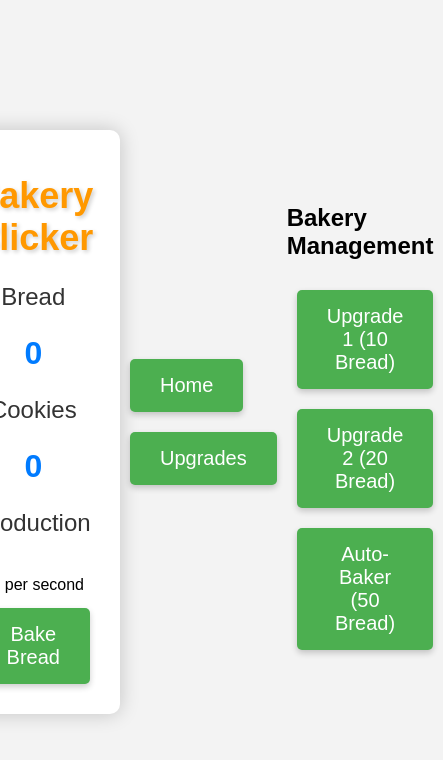
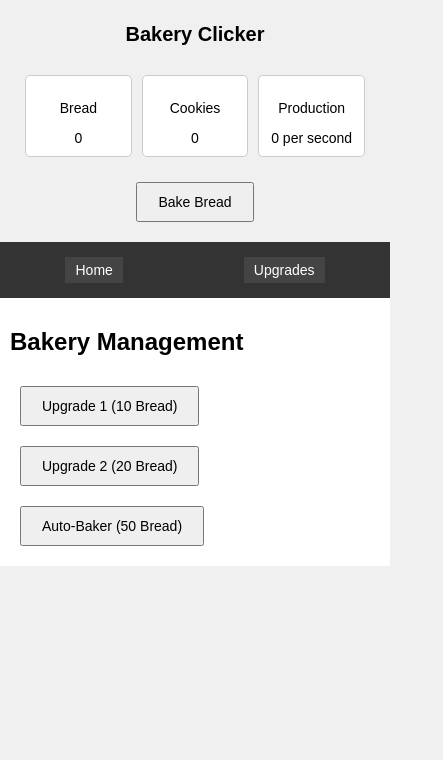
Before and after one commit to largefort/Bakeryclicker, a plain HTML site: page index.html in a window 390 px wide. Shown: the whole page, 443 px wide, since content can reach past the window. Drawn offline with Linux system fonts and the light colour scheme.

Commit message:
Update styles.css

```diff
--- a/styles.css
+++ b/styles.css
@@ -1,87 +1,106 @@
+/* Reset default margin and padding */
 body {
-    font-family: 'Arial', sans-serif;
-    background-color: #f3f3f3;
+    font-family: Arial, sans-serif;
     margin: 0;
     padding: 0;
-    display: flex;
-    justify-content: center;
-    align-items: center;
-    height: 100vh;
+    background-color: #f0f0f0;
 }
 
+/* Container for the game */
 .container {
+    text-align: center;
+    padding: 10px;
+}
+
+/* Header style */
+h1 {
+    font-size: 24px;
+}
+
+/* Resources display */
+.resources {
+    display: flex;
+    justify-content: space-between;
+    padding: 10px;
+}
+
+/* Individual resource style */
+.resource {
+    flex: 1;
+    text-align: center;
+    background-color: #fff;
+    padding: 10px;
+    border: 1px solid #ccc;
+    border-radius: 5px;
+    margin: 5px;
+}
+
+/* Button style */
+button {
+    font-size: 16px;
+    padding: 10px 20px;
+    margin: 10px;
+}
+
+/* Tab bar style */
+.tab-bar {
+    display: flex;
+    justify-content: space-around;
+    background-color: #333;
+    padding: 10px;
+}
+
+/* Tab button style */
+.tab-button {
+    color: #fff;
+    background-color: #444;
+    border: none;
+    padding: 10px 20px;
+    cursor: pointer;
+}
+
+/* Tab content style */
+.tab-content {
     background-color: #fff;
     padding: 20px;
-    border-radius: 10px;
-    box-shadow: 0 0 20px rgba(0, 0, 0, 0.2);
-    text-align: center;
 }
 
-h1 {
-    font-size: 36px;
-    color: #ff9800;
-    text-shadow: 2px 2px 4px rgba(0, 0, 0, 0.2);
+/* Upgrade item style */
+.upgrade {
+    border: 1px solid #ccc;
+    border-radius: 5px;
+    margin: 10px 0;
+    padding: 10px;
 }
 
-#bakery {
-    display: flex;
-    justify-content: space-between;
-    align-items: center;
-    margin: 20px 0;
-    padding: 20px 0;
-    background-color: #ffeb3b;
-    border-radius: 10px;
-    box-shadow: 0 0 10px rgba(0, 0, 0, 0.1);
+/* Responsive styles for smaller screens */
+@media (max-width: 768px) {
+    h1 {
+        font-size: 20px;
     }
 
     .resource {
-    text-align: center;
-    flex: 1;
-}
-
-.resource p {
-    font-size: 24px;
-    color: #333;
-}
-
-.resource span {
-    font-size: 32px;
-    font-weight: bold;
-    color: #007BFF;
+        font-size: 14px;
     }
 
     button {
-    padding: 15px 30px;
-    font-size: 20px;
-    cursor: pointer;
-    background-color: #4caf50;
-    color: #fff;
-    border: none;
-    border-radius: 5px;
-    margin: 10px;
-    box-shadow: 0 3px 6px rgba(0, 0, 0, 0.2);
-    transition: background-color 0.3s ease;
+        font-size: 14px;
     }
 
-button:hover {
-    background-color: #45a049;
+    .tab-bar {
+        padding: 5px;
     }
 
-#upgrades {
-    margin-top: 20px;
+    .tab-button {
+        padding: 5px 10px;
     }
 
-#production {
-    margin-top: 20px;
+    .tab-content {
+        padding: 10px;
     }
 
-#production p {
-    font-size: 24px;
-    color: #333;
+    .upgrade {
+        font-size: 12px;
+        padding: 5px;
     }
-
-#production span {
-    font-size: 28px;
-    font-weight: bold;
-    color: #ff9800;
 }
```
Lines whose indentation alone changed are shown as unchanged.
